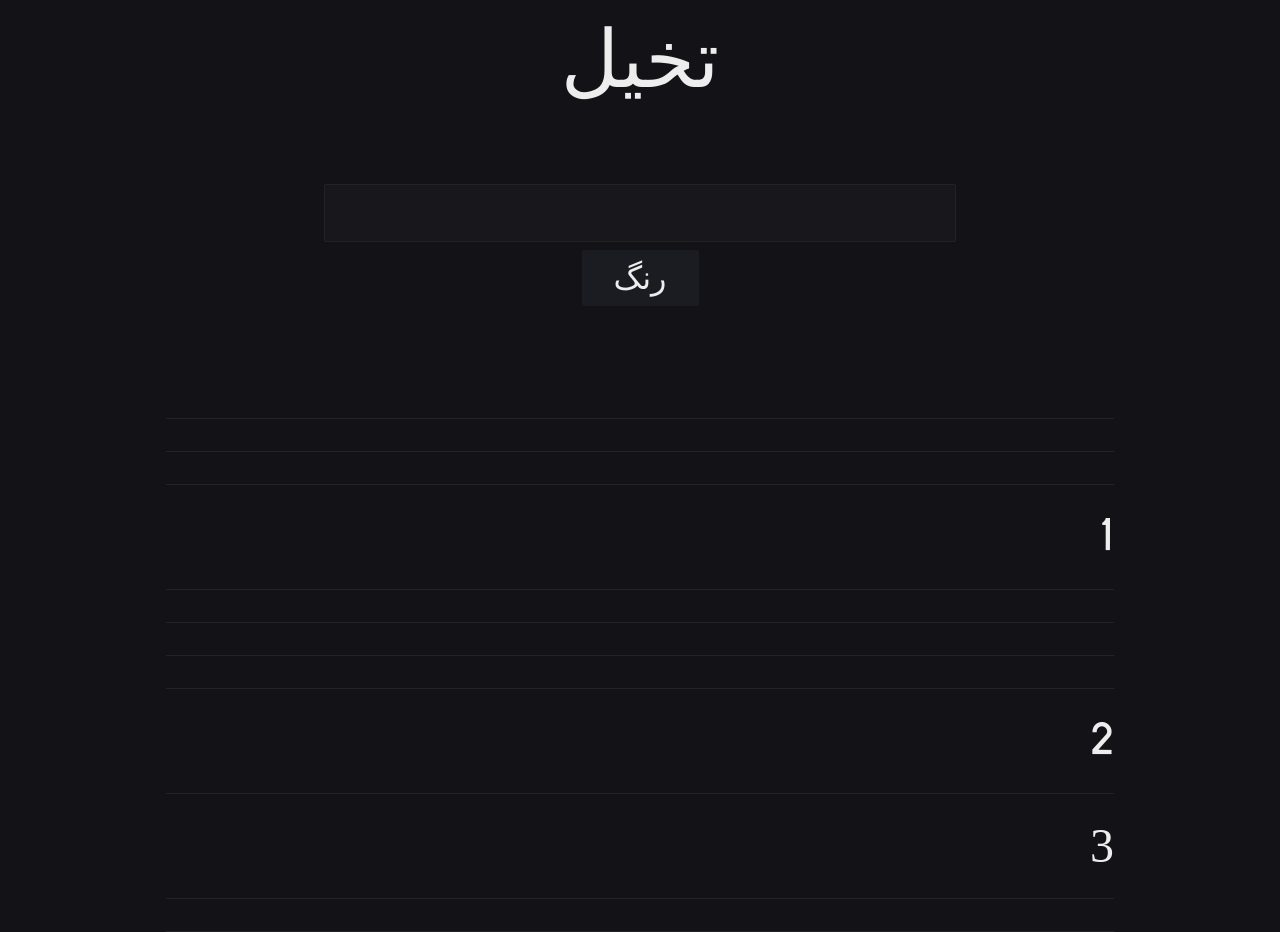
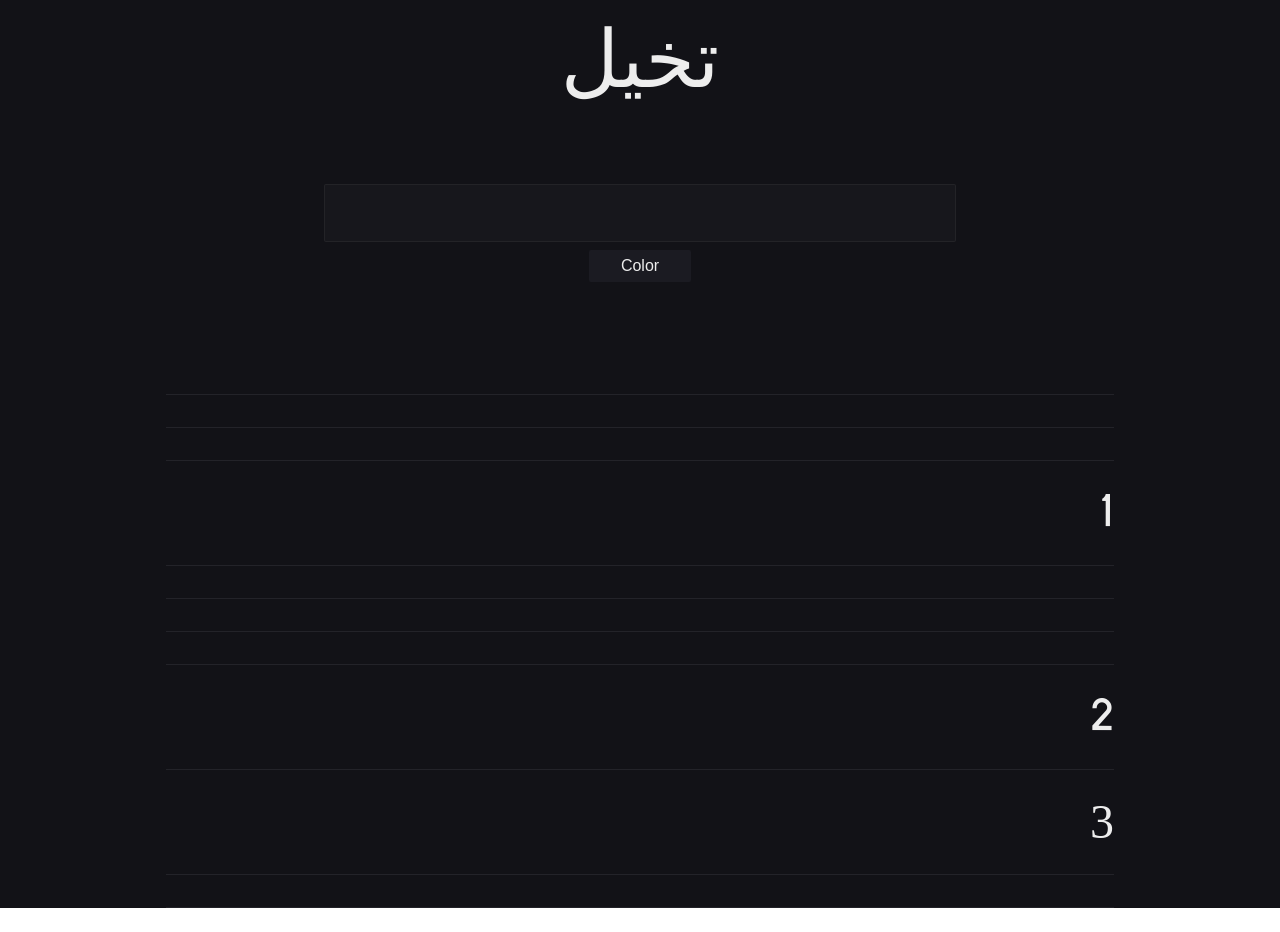
Before and after one commit to oyesameed/urdu, a Next.js app: page / in a window 1280 px wide. After the commit the page ends 908 px from the top, so only its background shows below. Built offline with nearby package versions, Linux system fonts and the light colour scheme.

Commit message:
Test to check if node modules and .next files are removed from git

```diff
--- a/pages/index.js
+++ b/pages/index.js
@@ -65,7 +65,7 @@ const Home = () => {
         <input name='text' className='py-1 text-right h-auto md:px-6 bg-gray-2 md:w-3/6 placeholder:text-white-2 outline-none box-border text-lg rounded-sm align-middle text-white-2 border border-white-2 border-opacity-10 focus:border-opacity-20 ' type="text" onChange={onChange} value={value}/>
 
         {/* Color picker */}
-        <button className="rounded-sm w-full md:w-auto text-lg bg-gray-3 px-8 py-1 mt-2" onClick={() => toggle(!isOpen)}>رنگ</button>
+        <button className="rounded-sm w-full md:w-auto text-md bg-gray-3 px-8 py-1 mt-2" onClick={() => toggle(!isOpen)}>Color</button>
 
         {/* Selector */}
         {isOpen ? <HexColorPicker color={color} onChange={setColor} /> : ""}
```
